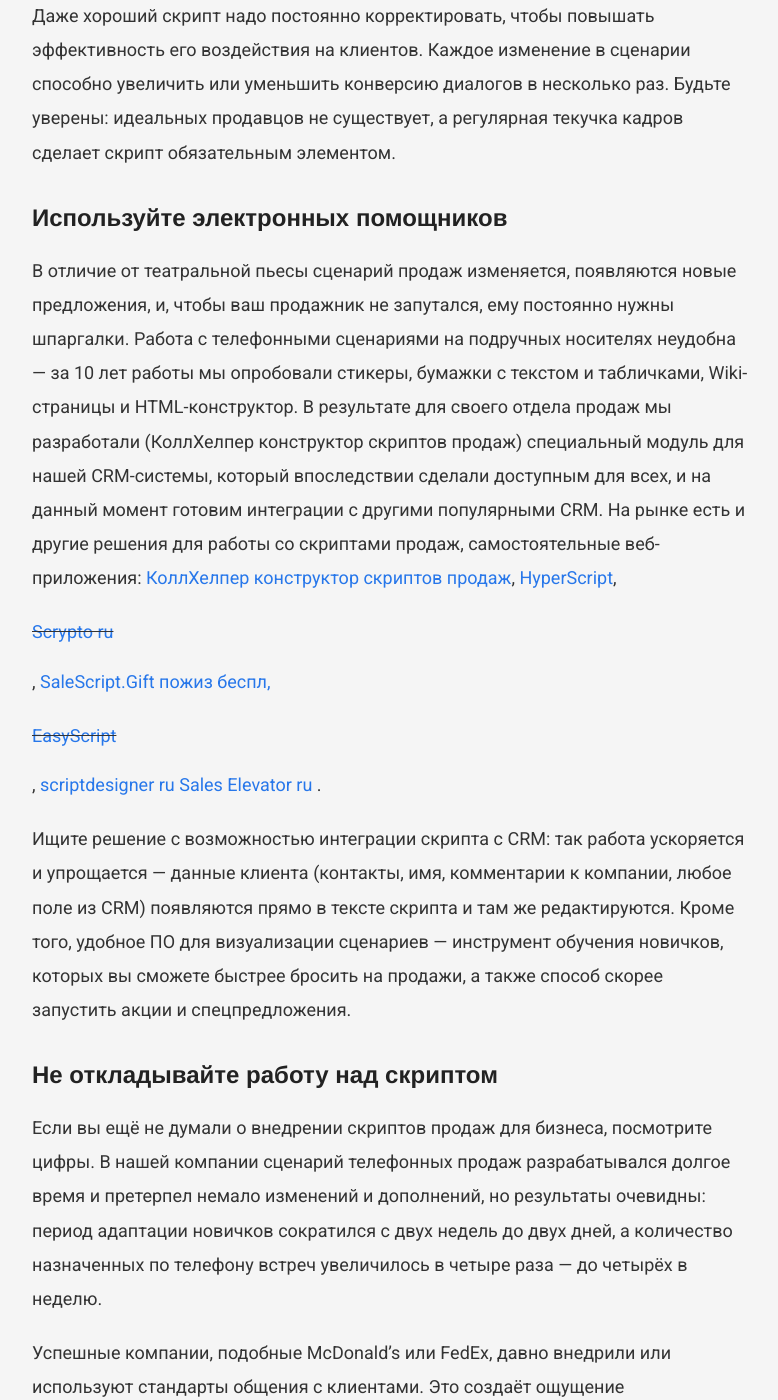
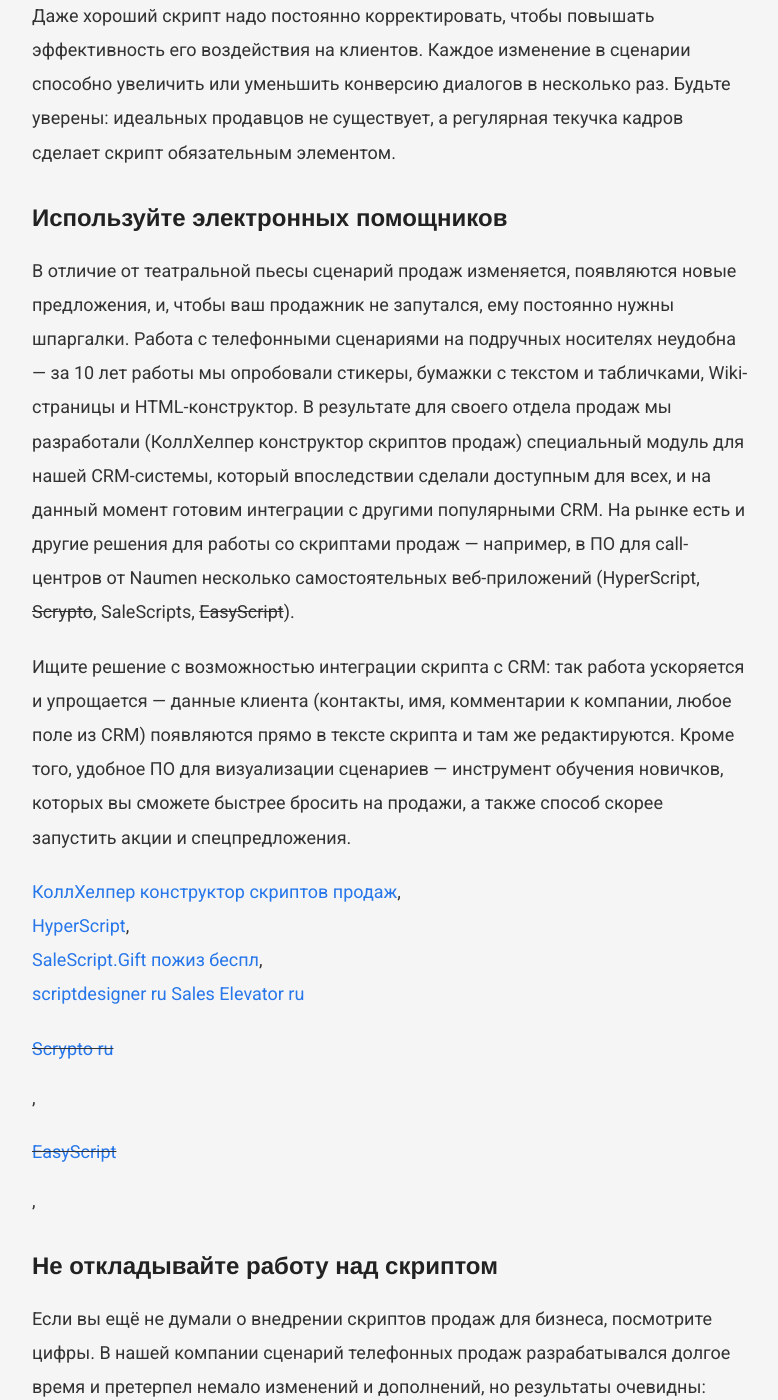
Before and after one commit to VadymVolos/vadymvolos.github.io, a Jekyll site: the page built from _posts/digital-marketing/2017-07-04-kak-napisat-idealnyy-skript-dlya-prodazhnikov.md, in a window 1280 px wide and 1400 px high, scrolled down 3566 px. Shown: the whole window, without its empty margins (248-1026 px from the left). Built offline with Jekyll 4.4.1, drawn with Linux system fonts in a browser that asks for light colours; nearby versions of some CDN libraries; comment, search, counter and statistics services are not loaded.

Commit message:
Update 2017-07-04-kak-napisat-idealnyy-skript-dlya-prodazhnikov.md

```diff
--- a/_posts/digital-marketing/2017-07-04-kak-napisat-idealnyy-skript-dlya-prodazhnikov.md
+++ b/_posts/digital-marketing/2017-07-04-kak-napisat-idealnyy-skript-dlya-prodazhnikov.md
@@ -58,17 +58,18 @@
 
 <h2>Используйте электронных помощников</h2>
 
-В отличие от театральной пьесы сценарий продаж изменяется, появляются новые предложения, и, чтобы ваш продажник не запутался, ему постоянно нужны шпаргалки. Работа с телефонными сценариями на подручных носителях неудобна — за 10 лет работы мы опробовали стикеры, бумажки с текстом и табличками, Wiki-страницы и HTML-конструктор. В результате для своего отдела продаж мы разработали (КоллХелпер конструктор скриптов продаж) специальный модуль для нашей CRM-системы, который впоследствии сделали доступным для всех, и на данный момент готовим интеграции с другими популярными CRM. На рынке есть и другие решения для работы со скриптами продаж, самостоятельные веб-приложения:
+В отличие от театральной пьесы сценарий продаж изменяется, появляются новые предложения, и, чтобы ваш продажник не запутался, ему постоянно нужны шпаргалки. Работа с телефонными сценариями на подручных носителях неудобна — за 10 лет работы мы опробовали стикеры, бумажки с текстом и табличками, Wiki-страницы и HTML-конструктор. В результате для своего отдела продаж мы разработали (КоллХелпер конструктор скриптов продаж) специальный модуль для нашей CRM-системы, который впоследствии сделали доступным для всех, и на данный момент готовим интеграции с другими популярными CRM. На рынке есть и другие решения для работы со скриптами продаж — например, в ПО для call-центров от Naumen несколько самостоятельных веб-приложений (HyperScript, <s>Scrypto</s>, SaleScripts, <s>EasyScript</s>).
+
+Ищите решение с возможностью интеграции скрипта с CRM: так работа ускоряется и упрощается — данные клиента (контакты, имя, комментарии к компании, любое поле из CRM) появляются прямо в тексте скрипта и там же редактируются. Кроме того, удобное ПО для визуализации сценариев — инструмент обучения новичков, которых вы сможете быстрее бросить на продажи, а также способ скорее запустить акции и спецпредложения.
+
 <a rel="nofollow" href="http://callhelp.kit-media.com/" target="_blank">КоллХелпер конструктор скриптов продаж</a>,
 <a rel="nofollow" href="http://hyper-script.ru/" target="_blank">HyperScript</a>,
-<s><a rel="nofollow" href="http://scrypto.ru/" target="_blank">Scrypto ru</a></s>,
-<a rel="nofollow" href="https://salescript.gift/ru/" target="_blank">SaleScript.Gift пожиз беспл,
-<s><a rel="nofollow" href="http://www.easyscript.ru/" target="_blank">EasyScript</a></s>,
+<a rel="nofollow" href="https://salescript.gift/ru/" target="_blank">SaleScript.Gift пожиз беспл</a>,
 <a rel="nofollow" href="https://scriptdesigner.ru/rates" target="_blank">scriptdesigner ru</a>
 <a rel="nofollow" href="https://sales-elevator.ru/" target="_blank">Sales Elevator ru</a>
-.
 
-Ищите решение с возможностью интеграции скрипта с CRM: так работа ускоряется и упрощается — данные клиента (контакты, имя, комментарии к компании, любое поле из CRM) появляются прямо в тексте скрипта и там же редактируются. Кроме того, удобное ПО для визуализации сценариев — инструмент обучения новичков, которых вы сможете быстрее бросить на продажи, а также способ скорее запустить акции и спецпредложения.
+<s><a rel="nofollow" href="http://scrypto.ru/" target="_blank">Scrypto ru</a></s>,
+<s><a rel="nofollow" href="http://www.easyscript.ru/" target="_blank">EasyScript</a></s>,
 
 
 <h2>Не откладывайте работу над скриптом</h2>
```
